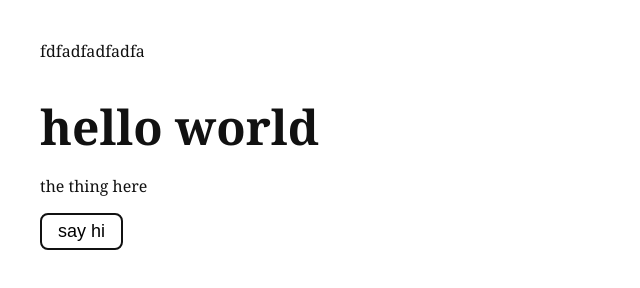
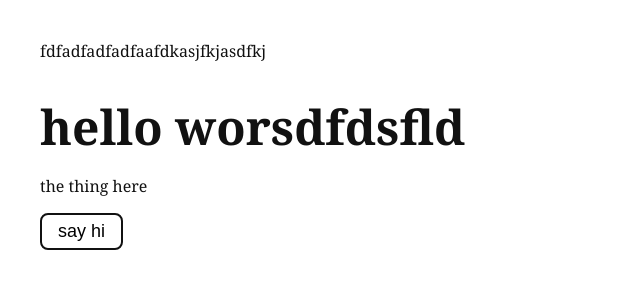
Before and after one commit to plastuchino/my-website, a plain HTML site: page index.html in a window 1280 px wide. Shown: the whole page, without its empty margins (0-640 px from the left). Drawn offline with Linux system fonts and the light colour scheme.

```diff
--- a/index.html
+++ b/index.html
@@ -5,9 +5,9 @@
     <title>hey, i'm seba</title>
     <link rel="stylesheet" href="style.css">
   </head>
-  <body>fdfadfadfadfa
+  <body>fdfadfadfadfaafdkasjfkjasdfkj
     <main>
-      <h1>hello world</h1>
+      <h1>hello worsdfdsfld</h1>
       <p>the thing here</p>
       <button id="hi">say hi</button>
       <p id="reply"></p>
```
